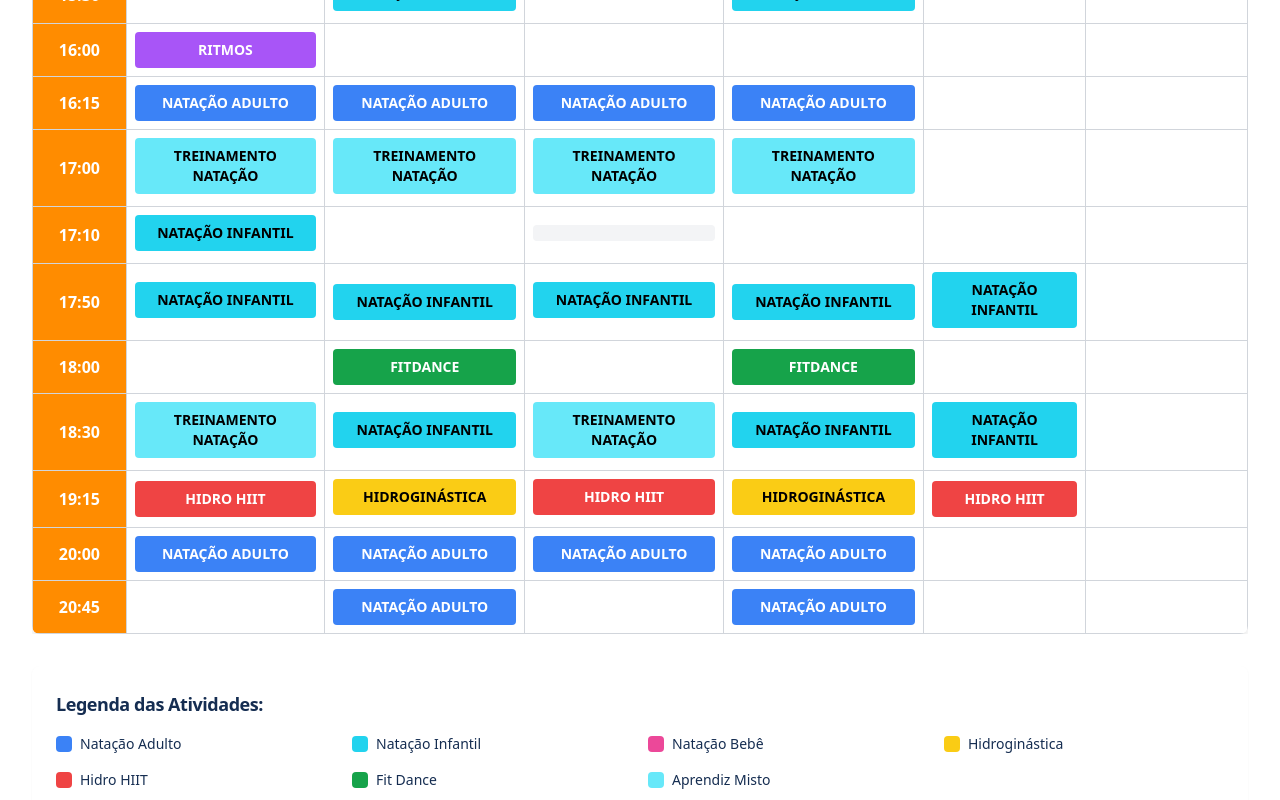
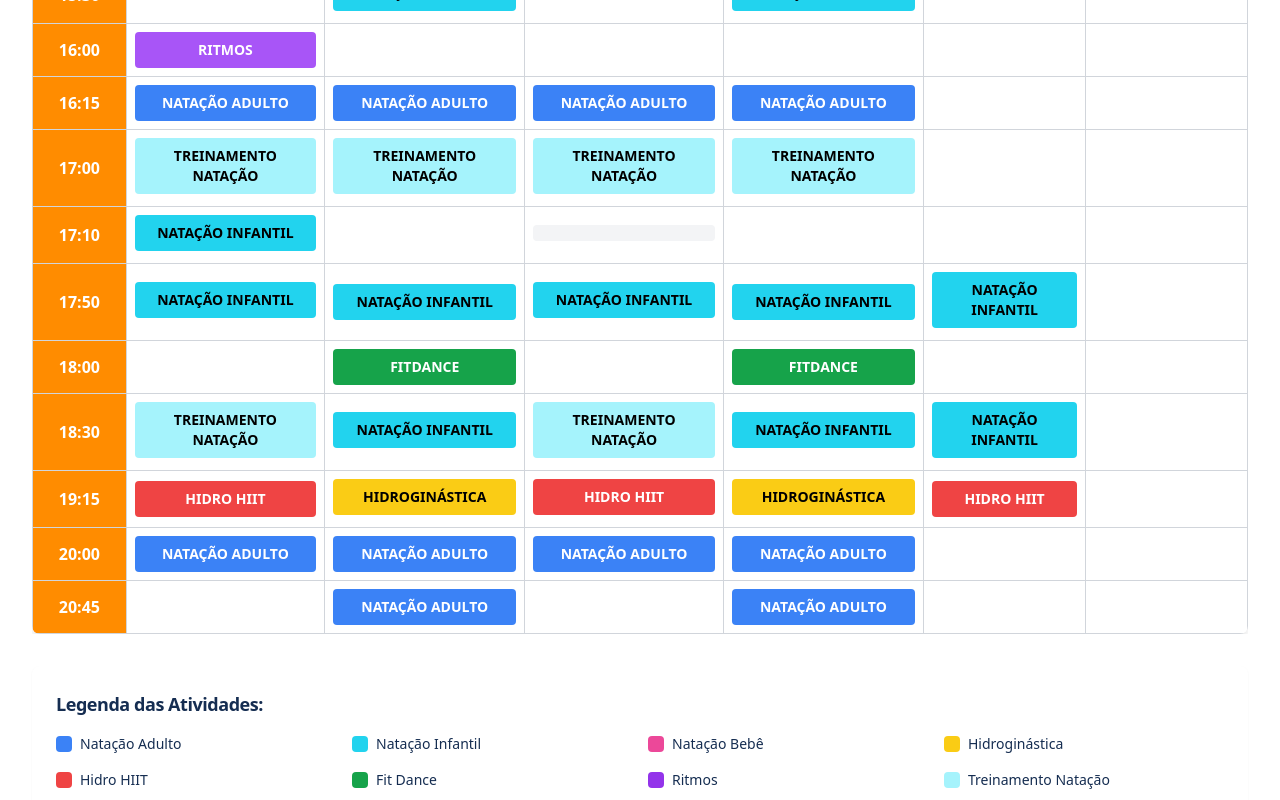
Before and after one commit to SrKatiane/siteFitwell, a React (Vite) app: page /horarios in a window 1280 px wide. Shown: the part 1600-2400 px from the top of the page. Built offline with nearby package versions, Linux system fonts and the light colour scheme.

Commit message:
at horarios.2

```diff
--- a/src/pages/Horarios.tsx
+++ b/src/pages/Horarios.tsx
@@ -229,7 +229,7 @@ const Horarios = () => {
     if (activity.includes("HIDRO HIIT")) return "bg-red-500 text-white";
     if (activity.includes("FITDANCE")) return "bg-green-600 text-white";
     if (activity.includes("RITMOS")) return "bg-purple-500 text-white";
-    if (activity.includes("TREINAMENTO NATAÇÃO")) return "bg-cyan-300 text-black";
+    if (activity.includes("TREINAMENTO NATAÇÃO")) return "bg-cyan-200 text-black";
     return "bg-gray-100 text-gray-800";
   };
 
@@ -406,8 +406,12 @@ const Horarios = () => {
                 <span className="text-sm">Fit Dance</span>
               </div>
               <div className="flex items-center gap-2">
-                <div className="w-4 h-4 bg-cyan-300 rounded"></div>
-                <span className="text-sm">Aprendiz Misto</span>
+                <div className="w-4 h-4 bg-purple-600 rounded"></div>
+                <span className="text-sm">Ritmos</span>
+              </div>
+              <div className="flex items-center gap-2">
+                <div className="w-4 h-4 bg-cyan-200 rounded"></div>
+                <span className="text-sm">Treinamento Natação</span>
               </div>
             </div>
           </div>
```
